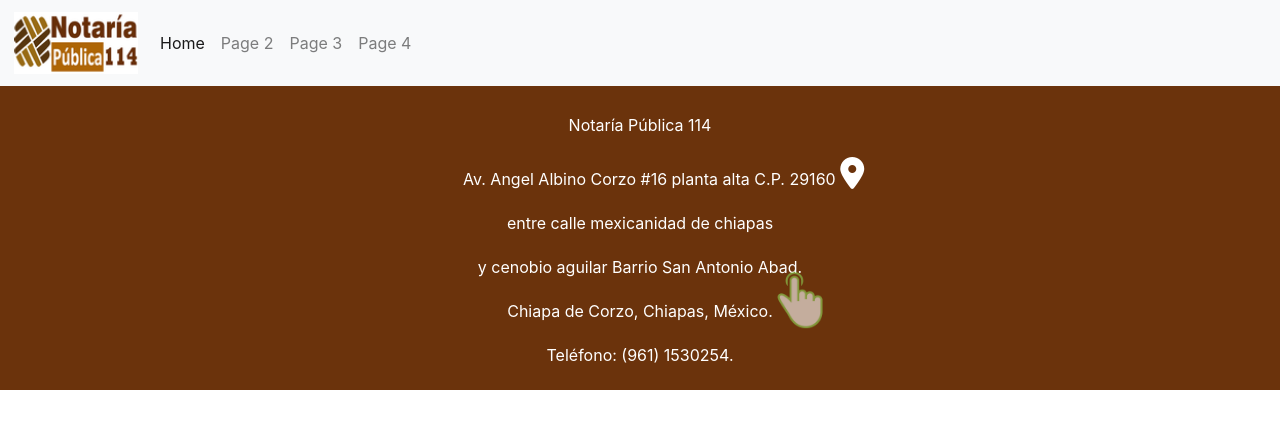
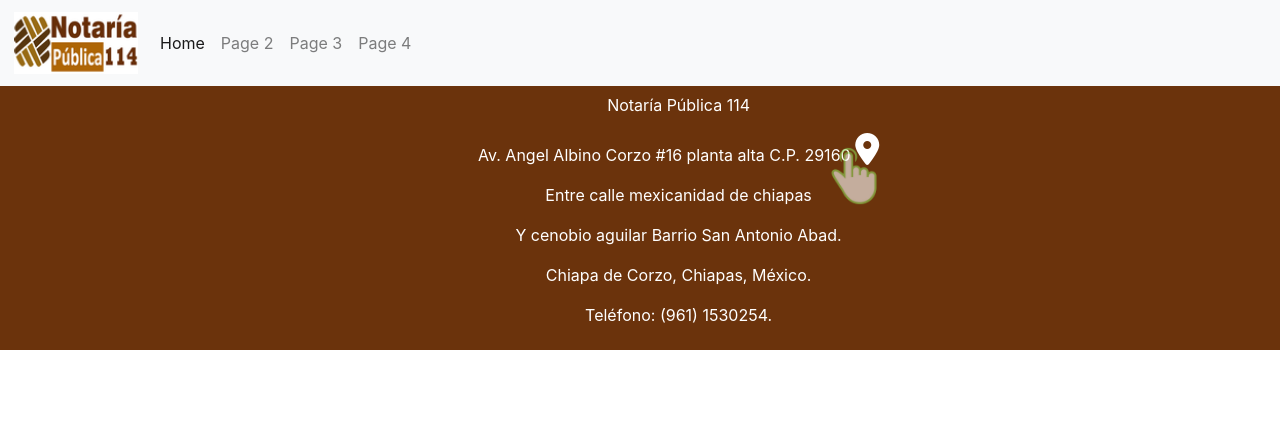
Before and after one commit to ingramirez820/notaria, a plain HTML site: page index.html in a window 1280 px wide. Drawn offline with Linux system fonts and the light colour scheme.

Commit message:
msgcommit

```diff
--- a/css/style.css
+++ b/css/style.css
@@ -63,15 +63,14 @@ footer>.container>.row>a>p {
   text-decoration: none;
 
 }
+.texto-footer{
 
-.space-p {
-  margin-top: 80px;
 }
 
 .manito {
   position: absolute;
-  bottom: 70px;
-  left: 270px;
+  bottom: 155px;
+  left: 325px;
   width: 10%;
   opacity: 0.6;
   margin-top: 50px;
--- a/index.html
+++ b/index.html
@@ -43,22 +43,23 @@
           </div>
         </nav>
         <main></main>
-    <footer class="bg-principal" data-toggle="tooltip" data-placement="bottom" title="Click para ver Mapa">
+    <footer class="bg-principal col-md-12" data-toggle="tooltip" data-placement="bottom" title="Click para ver Mapa">
         <div class="container">
             <div class="row">
                 <div class="col-md-4">
 
                 </div>
-                <a id="btn-AddDate" class="btn col-md-4" data-toggle="modal" data-target="#AddDate">
-                    <p class="texto-footer">Notaría Pública 114</p>
-
-                    <p class="texto-footer">Av. Angel Albino Corzo #16 planta alta C.P. 29160  <i class="fa fa-map-marker-alt fa-2x"></i></p>
-                    <p class="texto-footer">entre calle mexicanidad de chiapas</p>
-                    <p class="texto-footer">y cenobio aguilar Barrio San Antonio Abad.</p>
-                    <p class="texto-footer">Chiapa de Corzo, Chiapas, México.</p>
-                    <p class="texto-footer">Teléfono: (961) 1530254.</p>
+                <div class="col-md-4 text-white">
+                <a id="btn-AddDate" class="btn" data-toggle="modal" data-target="#AddDate">
+                    <p class="text-center">Notaría Pública 114</p>
+                    <p class="text-center">Av. Angel Albino Corzo #16 planta alta C.P. 29160  <i class="fa fa-map-marker-alt fa-2x"></i></p>
+                    <p class="text-center">Entre calle mexicanidad de chiapas</p>
+                    <p class="text-center">Y cenobio aguilar Barrio San Antonio Abad.</p>
+                    <p class="text-center">Chiapa de Corzo, Chiapas, México.</p>
+                    <p class="text-center">Teléfono: (961) 1530254.</p>
                     <img class="manito" src="./img/computer-mouse-pointer.png" alt="">
                 </a>
+                </div>
                 <div class="col-md-4">
 
                 </div>
```
